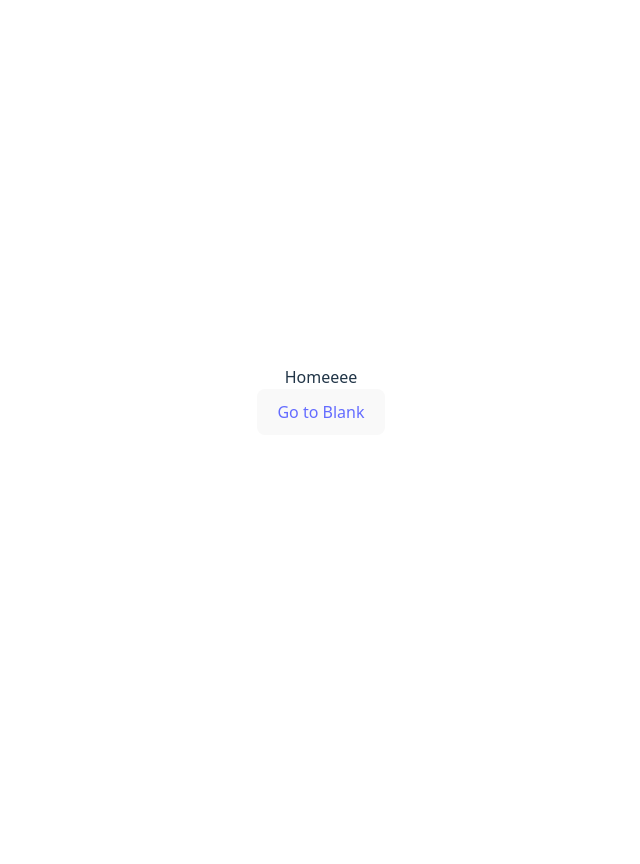
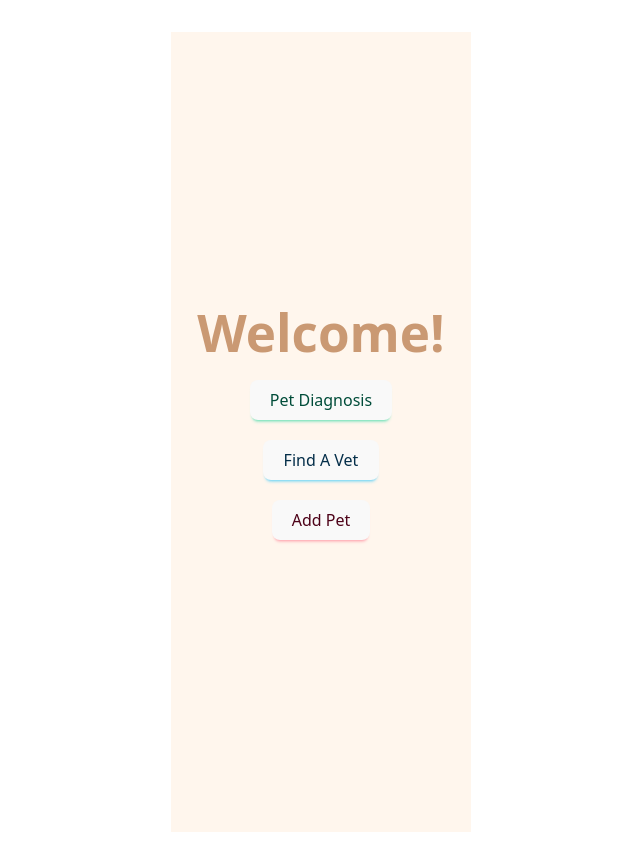
Before and after one commit to mmich3/Group-2-Petnosis, a React (Vite) app in the folder petnosis/: page / in a window 1280 px wide. Shown: the whole page, without its empty margins (319-959 px from the left). Before the commit the page ends 800 px from the top, so only its background shows below. Built offline with nearby package versions, Linux system fonts and the light colour scheme.

Commit message:
New home page

```diff
--- a/petnosis/src/main.jsx
+++ b/petnosis/src/main.jsx
@@ -1,5 +1,3 @@
-import { StrictMode } from 'react'
-import { createRoot } from 'react-dom/client'
 import './index.css'
 import React from 'react'
 import App from './App.jsx'
--- a/petnosis/src/pages/Home.jsx
+++ b/petnosis/src/pages/Home.jsx
@@ -1,14 +1,22 @@
-import React from 'react'
-import { Link } from 'react-router-dom'
-import './Home.css'
+import React from 'react';
+import { Link } from 'react-router-dom';
+import './Home.css';
 
 function Home() {
   return (
-    <>
-        <div>Homeeee</div>
-        <Link to="/Blank"><button>Go to Blank</button></Link>
-    </>
-  )
+    <div className='min-h-screen w-75 bg-[#fff6ed]'>
+      <div className='hero min-h-screen'>
+        <div className='hero-content text-neutral-content text-center'>
+          <div className='flex max-w-md flex-col items-center'>
+            <h1 className='mb-5 text-5xl font-bold text-[#ca9973]'>Welcome!</h1>
+            <button className='btn btn-success mb-5'>Pet Diagnosis</button>
+            <button className='btn btn-info mb-5'>Find A Vet</button>
+            <button className='btn btn-error mb-5'>Add Pet</button>
+          </div>
+        </div>
+      </div>
+    </div>
+  );
 }
 
-export default Home
+export default Home;
```
Also changed, not shown: 1 other file (tests, documents, lock files or other folders).
